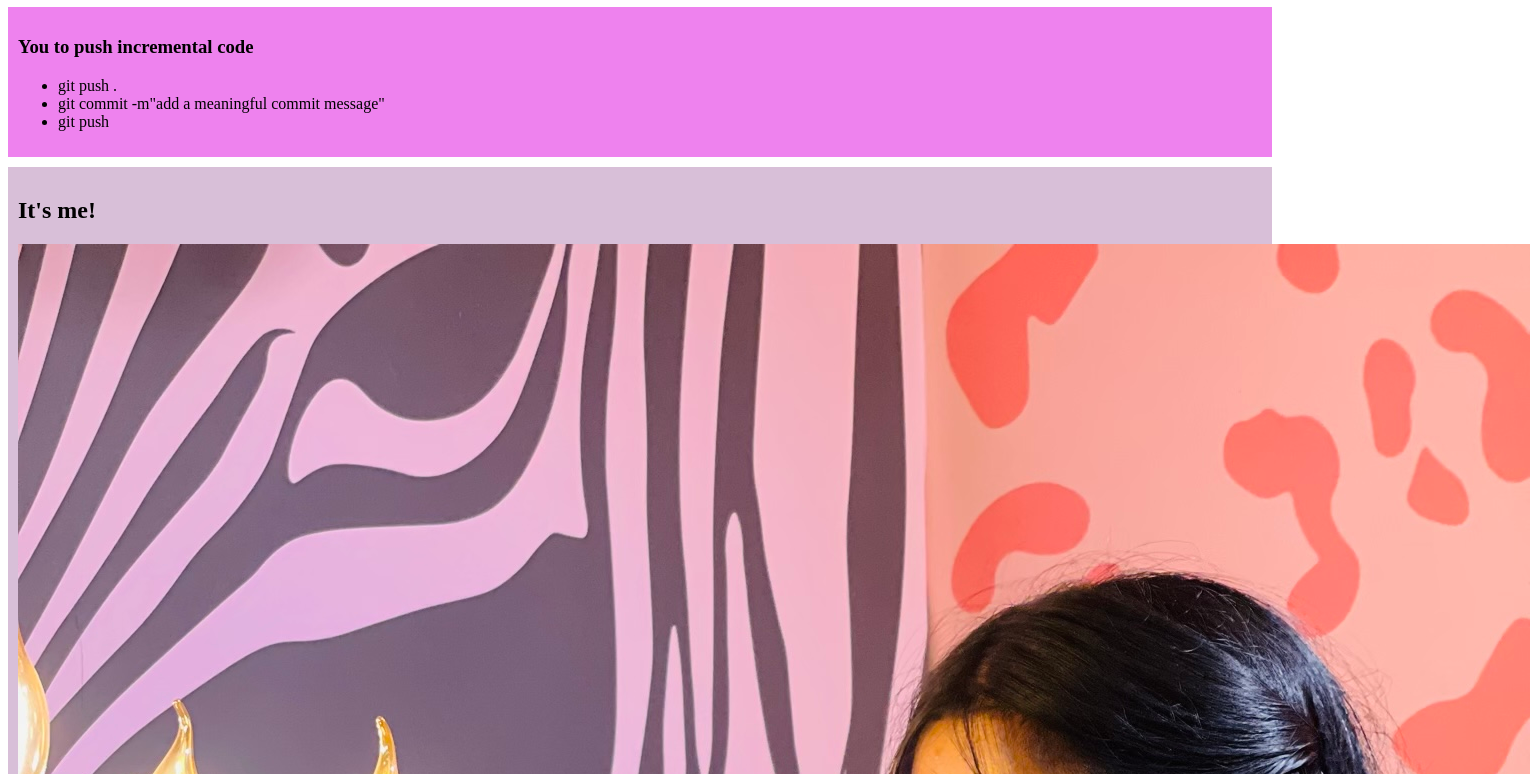
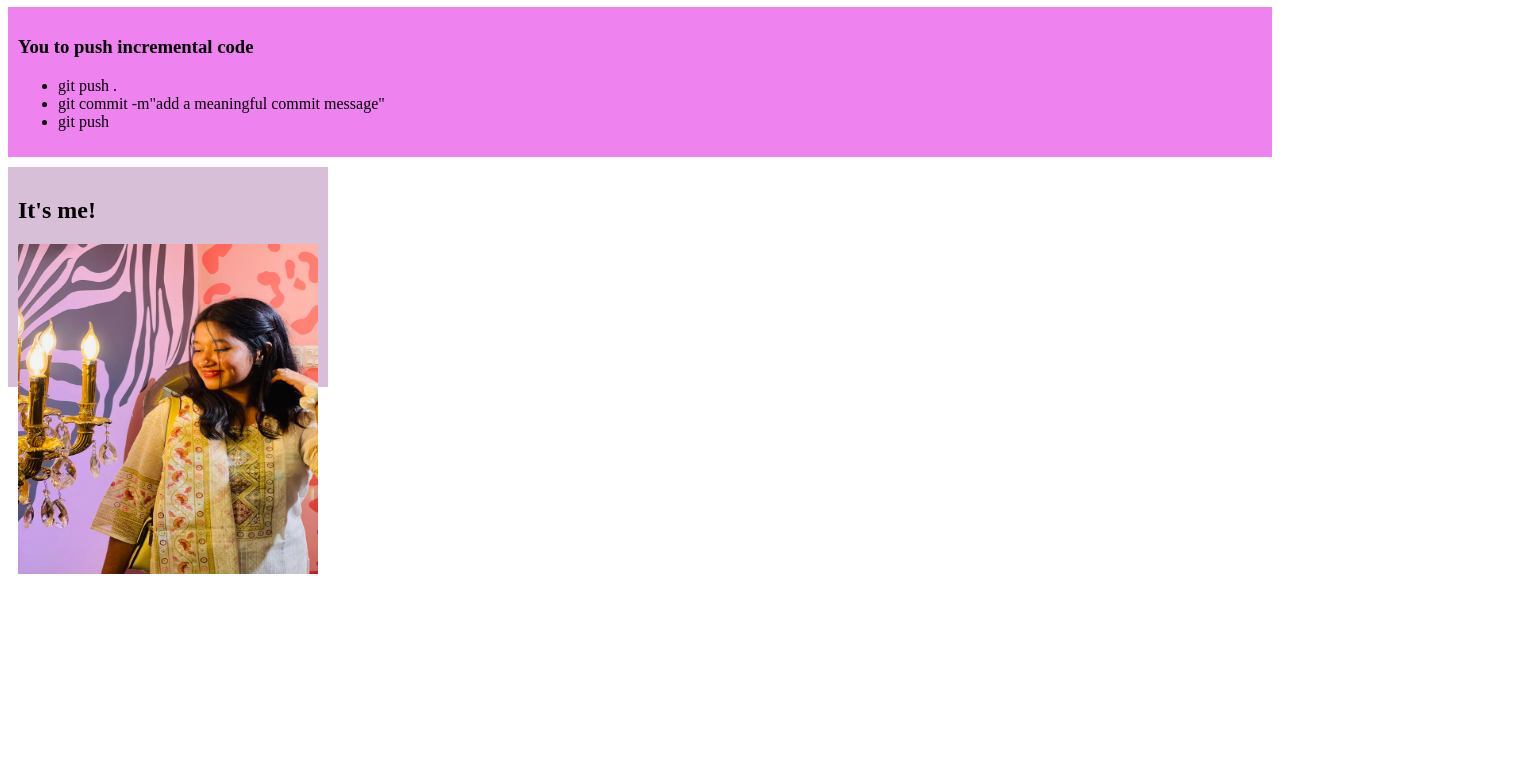
Before and after one commit to Umme-Habiba123/Daisy-Debugging-Github-repo, a plain HTML site: page index.html in a window 1280 px wide. Shown: the part 532-1306 px from the top of the page, 1530 px wide, since content can reach past the window. After the commit the page ends 1110 px from the top, so only its background shows below. Drawn offline with Linux system fonts and the light colour scheme.

Commit message:
my picture

```diff
--- a/index.html
+++ b/index.html
@@ -34,7 +34,7 @@
     </div>
     <div class="me">
       <h2>It's me!</h2>
-        <img src="m1.jpg" alt="chih kmne parla">
+        <img src="m1.jpg" width="300px" height="330px" alt="chih kmne parla">
 
     </div>
 </body>
--- a/styles/blog.css
+++ b/styles/blog.css
@@ -9,5 +9,6 @@ div{
     margin-bottom: 10px;
 }
 .me{
-    height: auto;
+    height: 200px;
+    width: 300px;
 }
```
